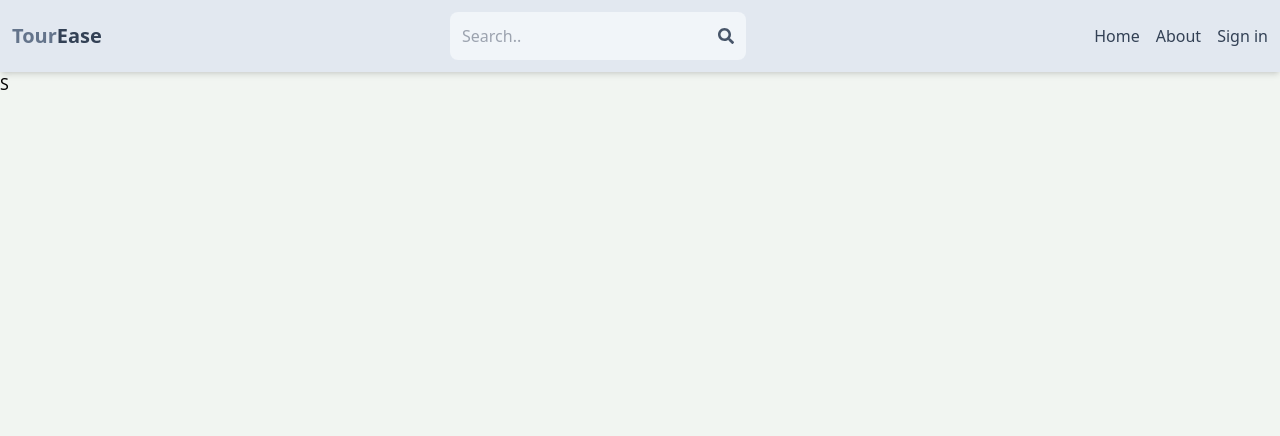
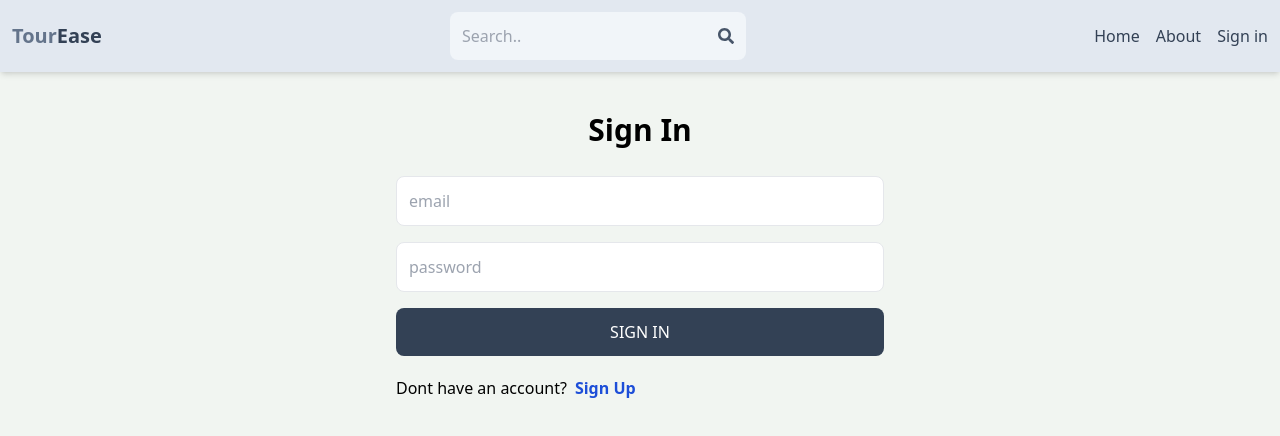
Before and after one commit to MdAbuBokor/TourEase, a React (Vite) app in the folder client/: page /signin in a window 1280 px wide. Shown: the top 436 px of the page. Built offline with nearby package versions, Linux system fonts and the light colour scheme.

Commit message:
Added sign in funtionality and solve custom error

```diff
--- a/client/src/pages/signIn.jsx
+++ b/client/src/pages/signIn.jsx
@@ -1,7 +1,77 @@
-import React from 'react'
+import { useState } from 'react';
+import { Link, useNavigate } from 'react-router-dom';
 
-export default function Signin() {
+export default function SignIn() {
+const [formData, setFormData]=useState({});
+const [error,setError] =useState(null);
+const [loading,setLoading]=useState(false)
+const navigate = useNavigate();
+const handleChange = (e)=>{
+  setFormData({
+    ...formData,
+    [e.target.id]:e.target.value,
+  });
+};
+
+const handleSubmit =async (e ) =>{
+  e.preventDefault();
+
+  try {
+
+  setLoading(true);
+  const res =await fetch('/api/auth/signin',{
+    method: 'POST',
+    headers:{
+      'Content-Type'  : 'application/json'
+    },
+    body: JSON.stringify(formData),
+  })
+
+  const data = await res.json();
+  if(data.success===false){
+    setError(data.message);
+    setLoading(false);
+    console.log(data)
+    return;
+  }
+  setLoading(false)
+  setError(null)
+  navigate('/')
+  }
+
+
+  catch (err) {
+    setLoading(false);
+    setError(err.message);
+  }
+
+
+}
+
+
   return (
-    <div>S</div>
+    <div className='p-3 max-w-lg mx-auto'>
+      <h1 className='text-3xl text-center font-semibold my-7'>Sign In</h1>
+ <form onSubmit={handleSubmit} action="" className='flex flex-col gap-4'>
+
+
+  <input type="text" placeholder='email' className='border p-3 rounded-lg ' id='email' onChange={handleChange} />
+
+  <input type="text" placeholder='password' className='border p-3 rounded-lg ' id='password' onChange={handleChange} />
+
+  <button disabled ={loading} className='bg-slate-700 text-white p-3  rounded-lg uppercase hover:opacity-95 disabled:opacity-80'>{loading ?'Loading' : 'Sign In'}</button>
+ </form>
+ <div className='flex gap-2 mt-5'>
+  <p>Dont have an account?</p>
+  <Link to ={"/signup"}>
+  <span className='text-blue-700 font-bold'>Sign Up</span>
+  </Link>
+ </div>
+
+ {error && ( <p className='text-red-500 mt-5'>{error}</p> ) }
+
+
+    </div>
+
   )
 }
--- a/client/src/pages/signUp.jsx
+++ b/client/src/pages/signUp.jsx
@@ -36,7 +36,7 @@
   }
   setLoading(false)
   setError(null)
-  navigate('/sign-in')
+  navigate('/signin')
   }
 
 
@@ -64,8 +64,8 @@
  </form>
  <div className='flex gap-2 mt-5'>
   <p>Have an account already?</p>
-  <Link to ={"/sign-in"}></Link>
-  <span className='text-blue-700 font-bold'>Sign in</span>
+  <Link to ={"/signin"}>
+  <span className='text-blue-700 font-bold'>Sign in</span></Link>
  </div>
 
  {error && ( <p className='text-red-500 mt-5'>{error}</p> ) }
--- /dev/null
+++ b/client/src/redux/user/userSlice.js
@@ -0,0 +1,31 @@
+import { createSlice } from "@reduxjs/toolkit";
+const initialState = {
+  currentUser: null,
+  error: null,
+  loading: false,
+};
+
+const userSlice = createSlice({
+  name: "user",
+  initialState,
+  reducers: {
+    signInStart: (state) => {
+      state.loading = true;
+    },
+
+    signInSuccess: (state, action) => {
+      state.currentUser = action.payload;
+      state.loading = false;
+      state.error = null;
+    },
+    signInFailure: (state, action) => {
+      state.error = action.payload;
+      state.loading = false;
+    },
+  },
+});
+
+export const { signInStart, signInSuccess, signInFailure } = userSlice.actions;
+
+export default userSlice.reducer;
+//hellooo
```
Also changed, not shown: 2 other files (tests, documents, lock files or other folders).
